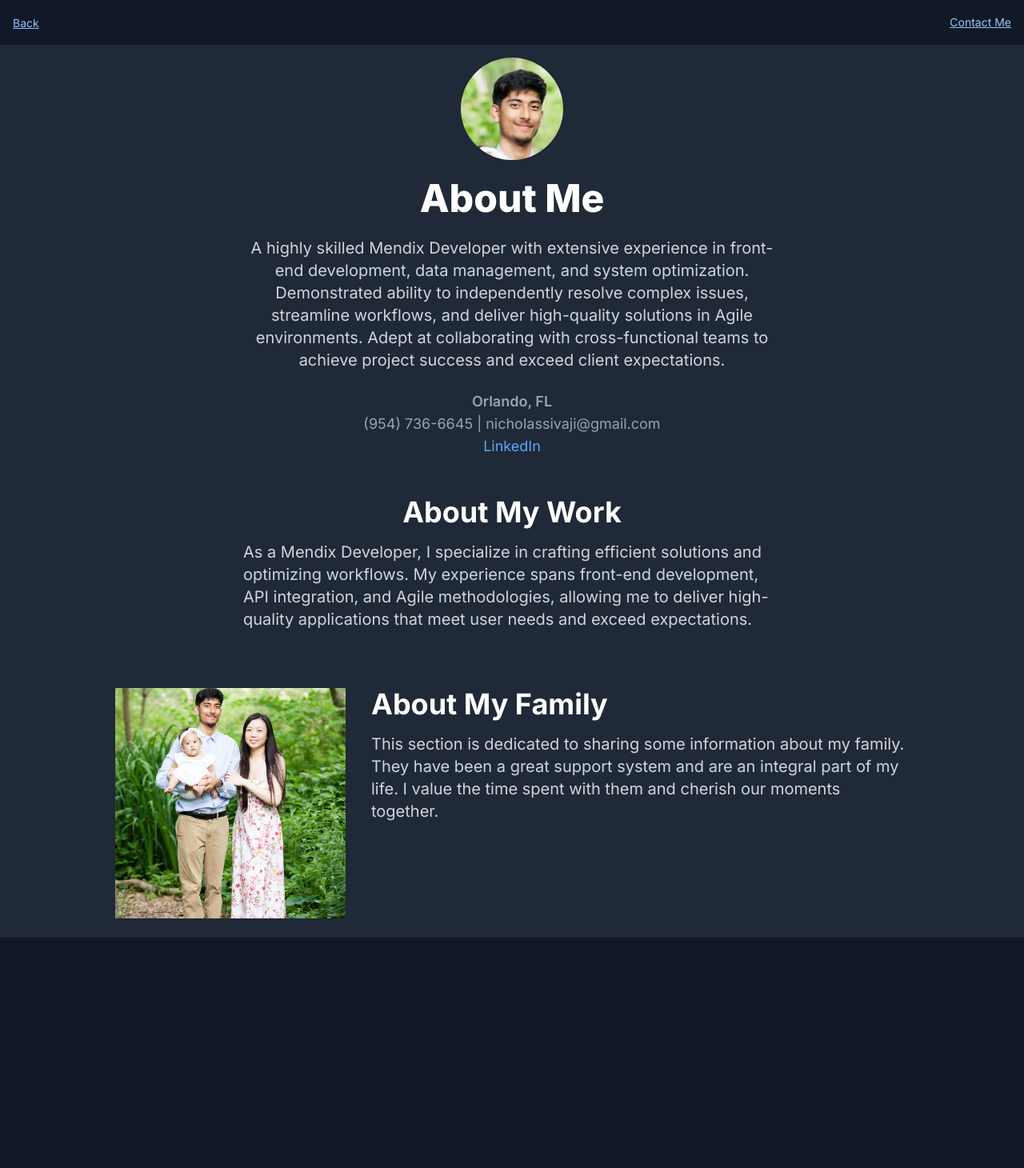
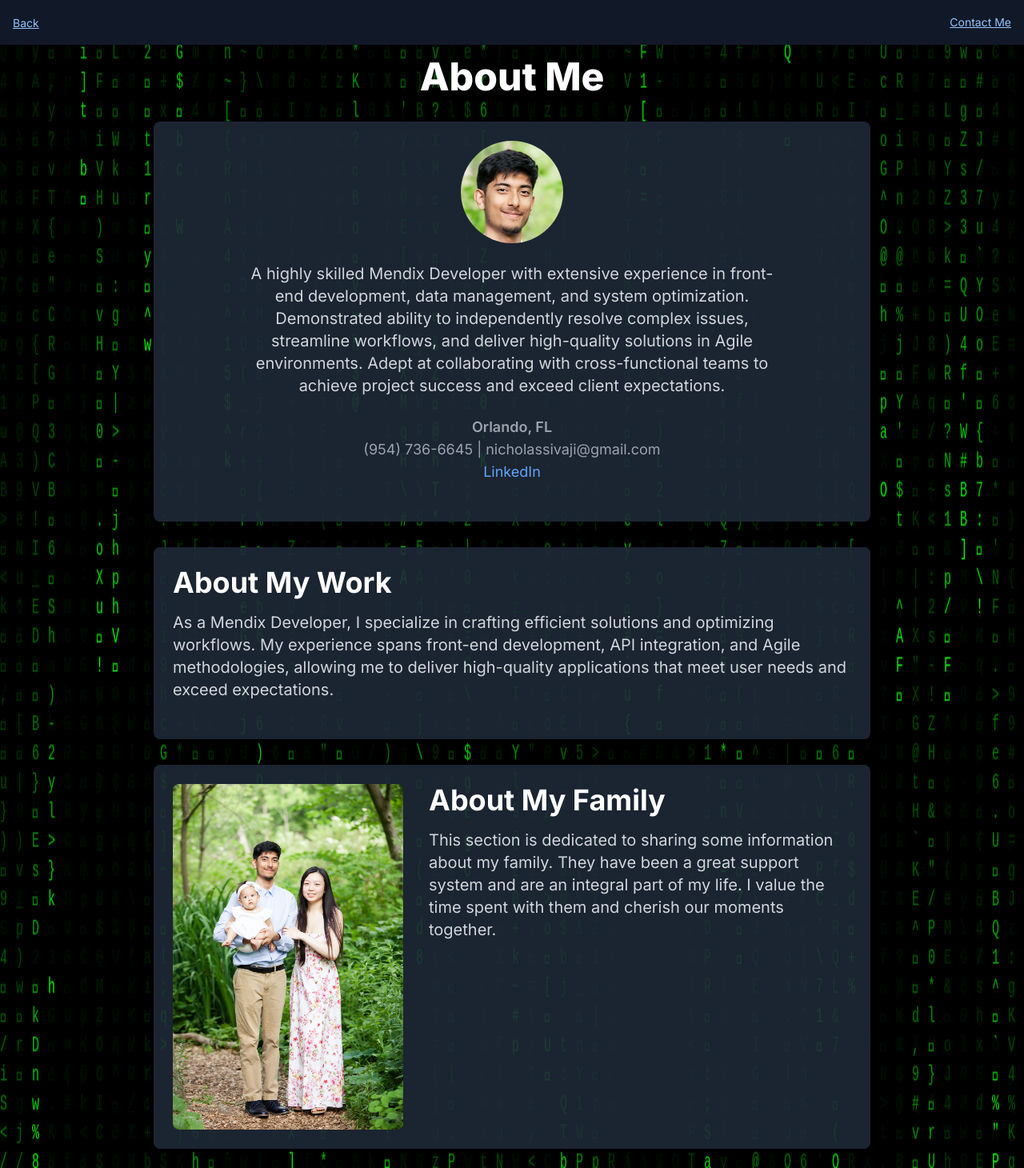
Before and after one commit to NickodingSMS/nicholas-sivaji-perez-portfolio, a Next.js app: page /about in a window 1280 px wide. Shown: the whole page at 80% size. Before the commit the page ends 1172 px from the top, so only its background shows below. Built offline with nearby package versions, Linux system fonts and the light colour scheme.

Commit message:
PUSH PUSH
its a BOY!!!

```diff
--- /dev/null
+++ b/app/MatrixRain.tsx
@@ -0,0 +1,71 @@
+'use client';
+import React, { useEffect, useRef } from 'react';
+
+const MatrixRain: React.FC = () => {
+  const canvasRef = useRef<HTMLCanvasElement>(null);
+
+  useEffect(() => {
+    const canvas = canvasRef.current;
+    if (!canvas) return;
+
+    const ctx = canvas.getContext('2d');
+    if (!ctx) return;
+
+    canvas.width = window.innerWidth;
+    canvas.height = window.innerHeight;
+
+    const columns = canvas.width / 20;
+    const drops: number[] = [];
+
+    for (let i = 0; i < columns; i++) {
+      drops[i] = 1;
+    }
+
+    const draw = () => {
+      ctx.fillStyle = 'rgba(0, 0, 0, 0.05)';
+      ctx.fillRect(0, 0, canvas.width, canvas.height);
+
+      ctx.fillStyle = '#0F0';
+      ctx.font = '15px monospace';
+
+      for (let i = 0; i < drops.length; i++) {
+        const text = String.fromCharCode(Math.random() * 128);
+        ctx.fillText(text, i * 20, drops[i] * 20);
+
+        if (drops[i] * 20 > canvas.height && Math.random() > 0.975) {
+          drops[i] = 0;
+        }
+
+        drops[i]++;
+      }
+    };
+
+    const interval = setInterval(draw, 33);
+
+    const handleResize = () => {
+      canvas.width = window.innerWidth;
+      canvas.height = window.innerHeight;
+    };
+
+    window.addEventListener('resize', handleResize);
+
+    return () => {
+      clearInterval(interval);
+      window.removeEventListener('resize', handleResize);
+    };
+  }, []);
+
+  return React.createElement('canvas', {
+    ref: canvasRef,
+    className: "absolute inset-0 z-0",
+    style: {
+      position: 'absolute',
+      top: 0,
+      left: 0,
+      width: '100%',
+      height: '100%',
+      zIndex: 0
+    }
+  });
+};
+export default MatrixRain;
--- a/app/about/page.tsx
+++ b/app/about/page.tsx
@@ -1,28 +1,29 @@
 import React from 'react';
-
+import MatrixRain from '../MatrixRain';
 import Image from 'next/image';
 
 const About = () => {
   return (
-    <div className="flex flex-col items-center min-h-screen mt-12 bg-gray-800 p-6">
-    <section className="flex flex-col items-center mb-12 text-center">
+    <div className="relative min-h-screen bg-gray-900 overflow-hidden">
+      <MatrixRain />
+      <div className="relative z-10 p-6 flex flex-col items-center">
+        <h1 className="text-5xl font-extrabold mb-8 text-center mt-12 text-white">About Me</h1>
+
+        <section className="bg-gray-800/90 p-6 rounded-lg shadow-lg mb-8 w-full max-w-4xl">
+          <div className="flex flex-col items-center mb-6">
             <div className="relative mb-6 w-24 h-24 sm:w-40 sm:h-40 md:w-32 md:h-32">
               <Image
                 src="/portrait.jpg"
-          width={100} // Adjust width as needed
-          height={100} // Adjust height as needed
+                width={100}
+                height={100}
                 alt="Nicholas Sivaji Perez"
-          className="w-full h-full rounded-full object-cover"
+                className="rounded-full object-cover w-full h-full"
               />
             </div>
-
-
-        {/* About Content */}
-        <h1 className="text-5xl font-extrabold mb-6 text-white">About Me</h1>
-        <p className="text-xl text-gray-300 mb-6 max-w-2xl">
+            <p className="text-xl text-gray-300 mb-6 max-w-2xl text-center">
               A highly skilled Mendix Developer with extensive experience in front-end development, data management, and system optimization. Demonstrated ability to independently resolve complex issues, streamline workflows, and deliver high-quality solutions in Agile environments. Adept at collaborating with cross-functional teams to achieve project success and exceed client expectations.
             </p>
-        <div className="text-lg text-gray-400">
+            <div className="text-lg text-gray-400 text-center">
               <p className="font-semibold">Orlando, FL</p>
               <p>(954) 736-6645 | nicholassivaji@gmail.com</p>
               <p>
@@ -36,34 +37,36 @@ const About = () => {
                 </a>
               </p>
             </div>
+          </div>
         </section>
 
-      {/* About My Work Section */}
-      <section className="flex flex-col items-center mb-12">
+        <section className="bg-gray-800/90 p-6 rounded-lg shadow-lg mb-8 w-full max-w-4xl">
           <h2 className="text-4xl font-bold mb-4 text-white">About My Work</h2>
-        <p className="text-xl text-gray-300 mb-6 max-w-2xl">
+          <p className="text-xl text-gray-300 mb-6">
             As a Mendix Developer, I specialize in crafting efficient solutions and optimizing workflows. My experience spans front-end development, API integration, and Agile methodologies, allowing me to deliver high-quality applications that meet user needs and exceed expectations.
           </p>
         </section>
 
-      {/* About My Family Section */}
-      <section className="flex flex-col items-center lg:flex-row lg:items-start">
-        <div className="relative w-72 h-72 mb-4 lg:mb-0 lg:mr-8">
+        <section className="bg-gray-800/90 p-6 rounded-lg shadow-lg w-full max-w-4xl">
+          <div className="flex flex-col lg:flex-row items-center lg:items-start">
+            <div className="relative w-72 h-auto mb-4 lg:mb-0 lg:mr-8 flex-shrink-0">
               <Image
                 src="/familypicture.jfif"
                 alt="Family Picture"
-            width={400} // Adjust width as needed
-                height={400} // Adjust height as needed
-            className="w-full h-full object-cover"
+                width={400}
+                height={400}
+                className="object-cover rounded-lg"
               />
             </div>
-        <div className="text-center lg:text-left">
+            <div>
               <h2 className="text-4xl font-bold mb-4 text-white">About My Family</h2>
-          <p className="text-xl text-gray-300 max-w-2xl">
+              <p className="text-xl text-gray-300">
                 This section is dedicated to sharing some information about my family. They have been a great support system and are an integral part of my life. I value the time spent with them and cherish our moments together.
               </p>
             </div>
+          </div>
         </section>
+      </div>
     </div>
   );
 };
--- a/app/certifications/page.tsx
+++ b/app/certifications/page.tsx
@@ -1,7 +1,7 @@
 "use client";
 import Image from 'next/image';
 import React, { useState, useEffect, useRef } from 'react';
-
+import MatrixRain from '../MatrixRain';
 const certifications = [
   {
     id: 1,
@@ -47,7 +47,9 @@ const Certifications = () => {
   }, []);
 
   return (
-    <div className="flex flex-col items-center p-6 bg-gray-900 min-h-screen text-gray-300 mt-12">
+
+    <div className="relative z-10 flex flex-col items-center p-6 bg-gray-900 min-h-screen text-gray-300 mt-12">
+
       <h1 className="text-4xl font-bold mb-8 text-gray-100">Certifications</h1>
       <div className="grid grid-cols-1 gap-6 md:grid-cols-2 lg:grid-cols-3">
         {certifications.map(cert => (
@@ -56,7 +58,11 @@ const Certifications = () => {
             className="cursor-pointer bg-gray-800 p-4 rounded-lg shadow-lg hover:shadow-xl transition"
             onClick={() => handleOpenModal(cert)}
           >
-            <Image src={cert.image} alt={cert.title} className="w-full h-auto rounded-lg" />
+            <Image src={cert.image}
+            alt={cert.title}
+            className="w-full h-auto rounded-lg"
+            width={400}
+            height={500}/>
             <h2 className="mt-2 text-xl font-semibold text-gray-100">{cert.title}</h2>
           </div>
         ))}
--- a/app/experience/page.tsx
+++ b/app/experience/page.tsx
@@ -1,7 +1,7 @@
 'use client';
 import Image from "next/image";
 import { useState, useEffect } from "react";
-
+import MatrixRain from '../MatrixRain';
 export default function Experience() {
   const [catImage, setCatImage] = useState("");
   const [loading, setLoading] = useState(false);
@@ -24,7 +24,9 @@ export default function Experience() {
   };
 
   return (
-    <div className="p-6 bg-gray-900 min-h-screen">
+    <div className="relative min-h-screen bg-gray-900 overflow-hidden">
+    <MatrixRain />
+    <div className="relative z-10 p-6">
     <h1 className="text-3xl font-bold mb-8 text-center mt-12 text-gray-200">Experience</h1>
 
     <div className="bg-gray-800 p-6 rounded-lg shadow-lg mb-8">
@@ -101,5 +103,6 @@ export default function Experience() {
         </div>
       </div>
     </div>
+    </div>
   );
 }
--- a/app/layout.tsx
+++ b/app/layout.tsx
@@ -1,3 +1,4 @@
+
 import type { Metadata } from "next";
 import { Inter } from "next/font/google";
 import "./globals.css";
@@ -17,6 +18,7 @@ export default function RootLayout({
 }>) {
   return (
     <html lang="en">
+
       <body className={`${inter.className} min-h-screen bg-gray-900 text-gray-200`}>
         <TopBar />
         <main className="">{children}</main>
--- a/app/page.tsx
+++ b/app/page.tsx
@@ -1,9 +1,13 @@
+"use client";
 import Link from 'next/link';
+import MatrixRain from '../app/MatrixRain';
 
-export default function Home() {
+const Home: React.FC = () => {
   return (
-    <main className="flex min-h-screen flex-col items-center justify-center p-6 bg-gradient-to-br from-gray-800 to-gray-900">
-      <div className="text-center mb-12">
+    <main className="relative flex min-h-screen flex-col items-center justify-center p-6 bg-gradient-to-br from-gray-800 to-gray-900 overflow-hidden">
+      <MatrixRain />
+
+      <div className="text-center mb-12 relative z-10">
         <h1 className="text-5xl lg:text-6xl font-extrabold mb-4 text-gray-100 tracking-tight mt-12">
           Nicholas Sivaji Perez
         </h1>
@@ -12,7 +16,7 @@ export default function Home() {
         </p>
       </div>
 
-      <div className="w-full max-w-4xl grid grid-cols-1 gap-6 md:grid-cols-2 lg:grid-cols-4">
+      <div className="w-full max-w-4xl grid grid-cols-1 gap-6 md:grid-cols-2 lg:grid-cols-4 relative z-10">
         <Link href="/experience" className="group relative bg-gray-800 p-6 rounded-lg shadow-lg hover:shadow-xl transition transform hover:scale-105">
           <div className="absolute inset-0 bg-gradient-to-r from-blue-600 to-indigo-600 opacity-0 group-hover:opacity-25 rounded-lg transition"></div>
           <h2 className="relative text-xl font-semibold mb-2 text-gray-100 group-hover:text-white transition">
@@ -55,4 +59,6 @@ export default function Home() {
       </div>
     </main>
   );
-}
+};
+
+export default Home;
--- a/app/references/page.tsx
+++ b/app/references/page.tsx
@@ -1,5 +1,6 @@
+"use client";
 import React from 'react';
-
+import MatrixRain from '../MatrixRain';
 const references = [
   {
     id: 1,
@@ -23,7 +24,9 @@ const references = [
 
 const References = () => {
   return (
-    <div className="flex flex-col items-center p-6 bg-gray-100 min-h-screen">
+
+    <div className="flex flex-col items-center p-6 bg-gray-600 min-h-screen">
+      <MatrixRain />
       <h1 className="text-3xl font-bold mb-6">References</h1>
       <div className="w-full max-w-2xl">
         <div className="bg-white p-6 rounded-lg shadow-md mb-6">
```
Also changed, not shown: public/portrait.JPG. Lines whose indentation alone changed are shown as unchanged.
